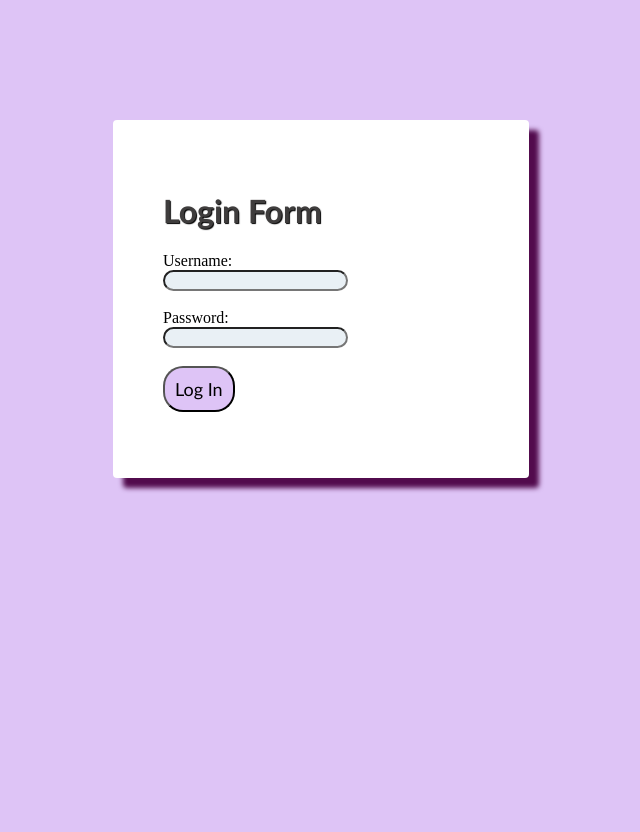
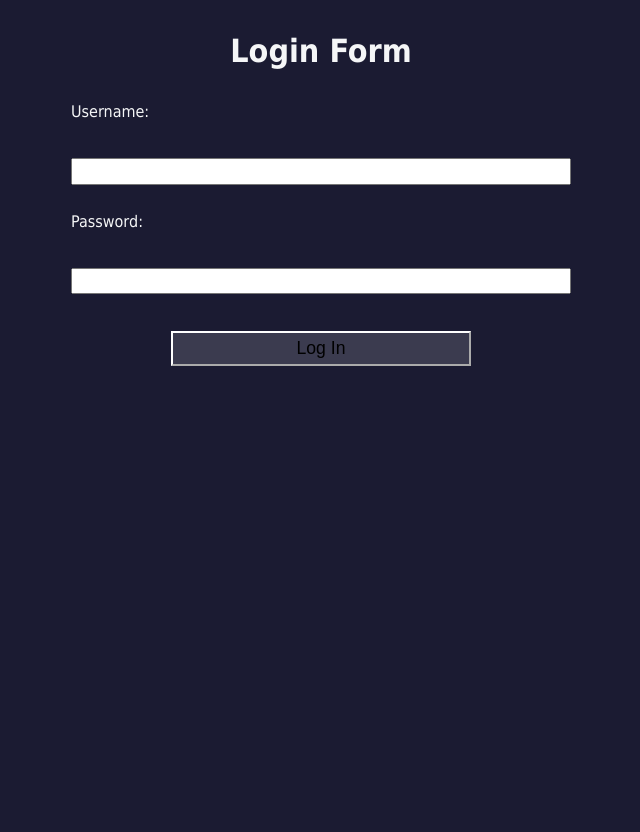
Before and after one commit to Aturkii/login, a PHP site: page / in a window 1280 px wide. Shown: the whole page, without its empty margins (319-959 px from the left). Before the commit the page ends 492 px from the top, so only its background shows below. Run offline with PHP 8.4, Linux system fonts and the light colour scheme.

Commit message:
style.css

```diff
--- a/style.css
+++ b/style.css
@@ -1,46 +1,50 @@
-body{
-  background-color: rgb(222, 196, 246);
+body {
+  width: 100%;
+  height: 100vh;
+  margin: 0;
+  background-color: #1b1b32;
+  color: #f5f6f7;
+  font-family: Tahoma;
+  font-size: 16px;
 }
 
-#form{
-  background-color: rgb(255, 255, 255);
-  width:25%;
-  border-radius: 4px;
-  margin:120px auto;
-  padding:50px;
-  box-shadow: 10px 10px 5px rgb(82, 11, 77);
+h1 {
+  margin: 1em auto;
+  text-align: center;
 }
 
-#btn{
-  color:rgb(222, 196, 246s);
-  background-color: rgb(222, 196, 246);
-  padding:10px;
-  font-size: large;
-  border-radius: 20px;
-  font-family: 'Trebuchet MS', 'Lucida Sans Unicode', 'Lucida Grande', 'Lucida Sans', Arial, sans-serif;
+form {
+  width: 60vw;
+  max-width: 500px;
+  min-width: 300px;
+  margin: 0 auto;
+  padding-bottom: 2em;
 }
 
-#btn:hover {
-  background-color: rgb(255, 255, 255);
-  transform: scale(1.0);
-  transition: 2s;
+fieldset {
+  border: none;
+  padding: 2rem 0;
+  border-bottom: 3px solid #3b3b4f;
 }
-
-@media screen and (max-width: 570px) {
-  #form {
-    width: 65%;
-    margin-left:none;
-    padding:40px;
-  }
+label {
+  display: block;
+  margin: 0.5rem 0;
 }
 
 input {
-  background-color: rgb(233, 240, 245);
-  border-radius: 20px;
+  margin: 10px 0 0 0;
+  width: 100%;
+  min-height: 2em;
 }
 
-h1 {
-  font-family: 'Trebuchet MS', 'Lucida Sans Unicode', 'Lucida Grande', 'Lucida Sans', Arial, sans-serif;
-  color: rgb(63, 61, 61);
-  text-shadow: 1px 1px 1px black;
+
+input[type="submit"] {
+  display: block;
+  width: 60%;
+  margin: 1em auto;
+  height: 2em;
+  font-size: 1.1rem;
+  background-color: #3b3b4f;
+  border-color: white;
+  min-width: 300px;
 }
```
